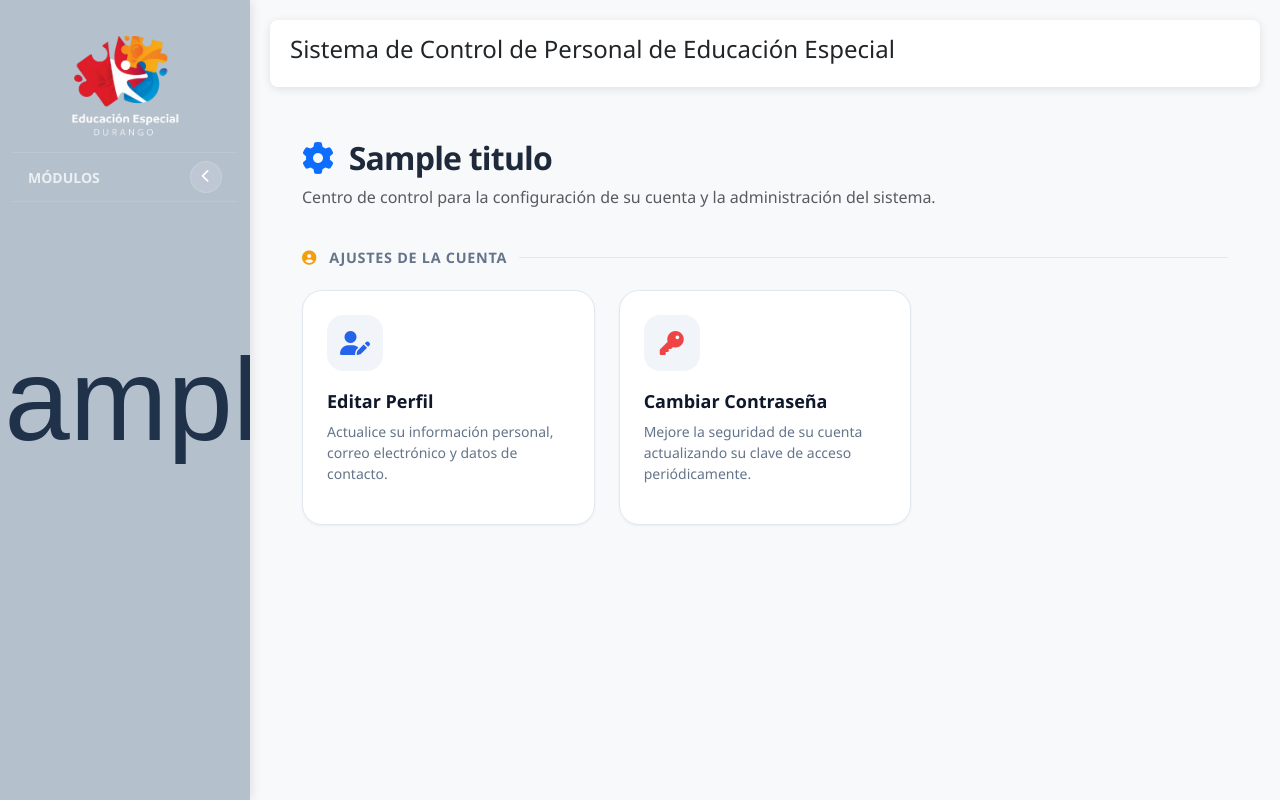
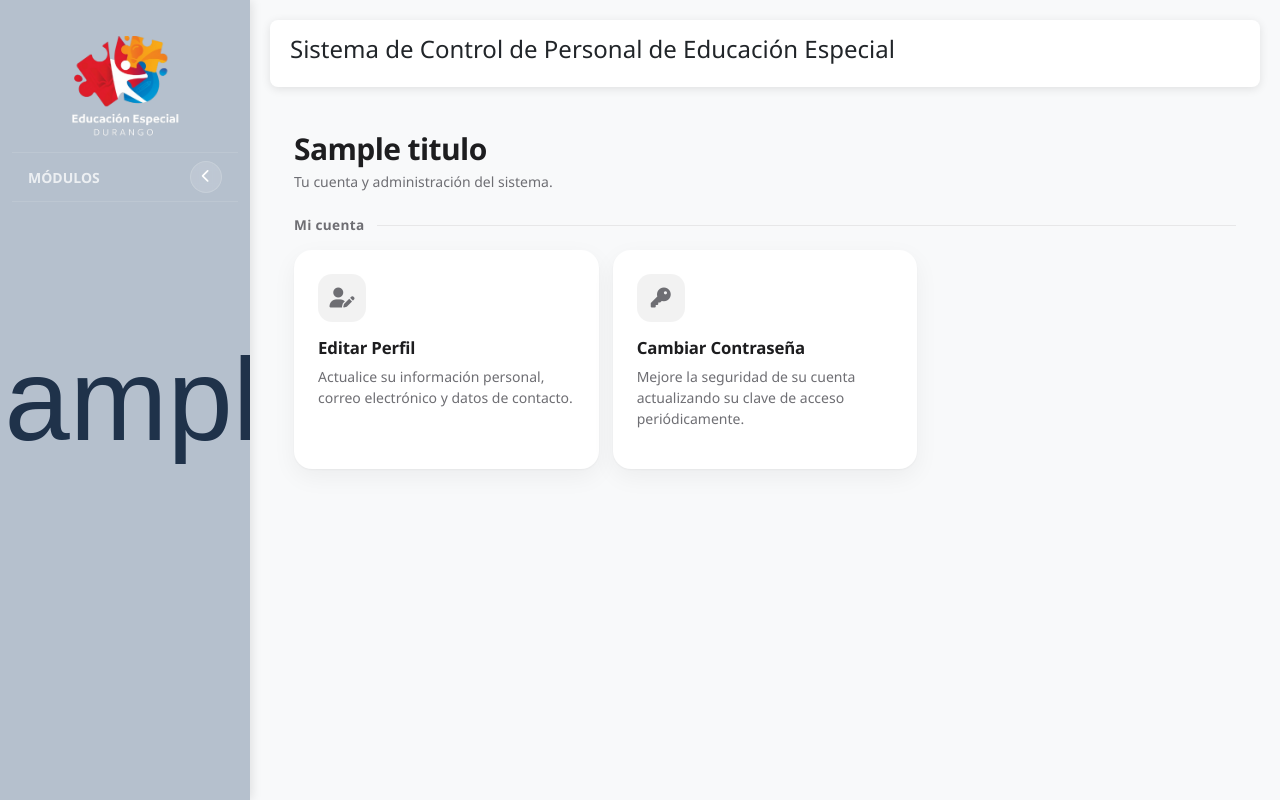
Before and after one commit to macrocleanquimica/control_maestros, a Django app: template gestion_escolar/templates/gestion_escolar/ajustes/ajustes.html in a window 1280 px wide. Run offline with Django 5.2, Linux system fonts and the light colour scheme; the template is opened without the code that fills it: most values are stand-ins (such as "Sample title", 1, 10 or a date in 2020); grey boxes marked "Sample" are stand-in pictures; parts of the project's set-up code (start-up, migrations or seed data) failed here and were passed over; some libraries are stand-ins or nearby versions.

Commit message:
style: ajustes, lista por funcion y temas con estilo minimalista
Tarjetas y paneles sobrios. El avatar de tema ahora muestra su color real. Intactos: enlaces, exportar, DataTables y permisos.

```diff
--- a/gestion_escolar/templates/gestion_escolar/ajustes/ajustes.html
+++ b/gestion_escolar/templates/gestion_escolar/ajustes/ajustes.html
@@ -5,17 +5,8 @@
 
 {% block content %}
 <style>
-    :root {
-        --ah-primary: #2563eb;
-        --ah-secondary: #64748b;
-        --ah-bg: #f8fafc;
-        --ah-card-bg: #ffffff;
-        --ah-border: #e2e8f0;
-        --ah-shadow: 0 4px 6px -1px rgba(0, 0, 0, 0.1), 0 2px 4px -1px rgba(0, 0, 0, 0.06);
-    }
-
     .hub-container {
-        padding: 2rem;
+        padding: 1.5rem;
         animation: fadeIn 0.5s ease-out;
     }
 
@@ -25,22 +16,21 @@
     }
 
     .hub-header {
-        margin-bottom: 2.5rem;
+        margin-bottom: 1.5rem;
     }
 
     .hub-title {
-        font-weight: 800;
-        color: #1e293b;
-        letter-spacing: -0.025em;
+        font-weight: 700;
+        letter-spacing: -0.02em;
+        color: var(--text, #1d1d1f);
     }
 
     .hub-section-title {
-        font-size: 0.9rem;
-        font-weight: 700;
-        text-transform: uppercase;
-        color: var(--ah-secondary);
-        letter-spacing: 0.05em;
-        margin-bottom: 1.5rem;
+        font-size: 0.85rem;
+        font-weight: 600;
+        color: var(--text-2, #6e6e73);
+        letter-spacing: 0.025em;
+        margin-bottom: 1rem;
         display: flex;
         align-items: center;
         gap: 0.75rem;
@@ -50,81 +40,60 @@
         content: "";
         flex-grow: 1;
         height: 1px;
-        background: var(--ah-border);
+        background: var(--hairline, rgba(0,0,0,0.07));
     }
 
     /* Hub Cards */
     .hub-grid {
         display: grid;
         grid-template-columns: repeat(auto-fill, minmax(280px, 1fr));
-        gap: 1.5rem;
-        margin-bottom: 3rem;
+        gap: 14px;
+        margin-bottom: 2rem;
     }
 
     .hub-card {
-        background: var(--ah-card-bg);
-        border: 1px solid var(--ah-border);
-        border-radius: 1.25rem;
+        background: var(--surface, #fff);
+        border-radius: var(--r-card, 18px);
         padding: 1.5rem;
         text-decoration: none;
         color: inherit;
-        transition: all 0.3s cubic-bezier(0.4, 0, 0.2, 1);
         display: flex;
         flex-direction: column;
         position: relative;
         overflow: hidden;
-        box-shadow: 0 1px 3px rgba(0,0,0,0.05);
+        box-shadow: var(--sh-card, 0 1px 2px rgba(0,0,0,0.04), 0 8px 24px rgba(0,0,0,0.05));
+        transition: transform .2s, box-shadow .2s;
     }
 
     .hub-card:hover {
-        transform: translateY(-8px);
-        box-shadow: 0 20px 25px -5px rgba(0, 0, 0, 0.1), 0 10px 10px -5px rgba(0, 0, 0, 0.04);
-        border-color: var(--ah-primary);
-    }
-
-    .hub-card::before {
-        content: "";
-        position: absolute;
-        top: 0;
-        left: 0;
-        width: 4px;
-        height: 0;
-        background: var(--ah-primary);
-        transition: height 0.3s ease;
-    }
-
-    .hub-card:hover::before {
-        height: 100%;
+        transform: translateY(-3px);
+        box-shadow: var(--sh-lift, 0 12px 32px rgba(0,0,0,0.1));
+        color: inherit;
     }
 
     .hub-icon-wrapper {
-        width: 56px;
-        height: 56px;
-        border-radius: 1rem;
-        background: #f1f5f9;
+        width: 48px;
+        height: 48px;
+        border-radius: 14px;
+        background: rgba(0,0,0,0.05);
         display: flex;
         align-items: center;
         justify-content: center;
-        margin-bottom: 1.25rem;
-        font-size: 1.5rem;
-        color: var(--ah-primary);
-        transition: all 0.3s ease;
-    }
-
-    .hub-card:hover .hub-icon-wrapper {
-        background: var(--ah-primary);
-        color: white;
+        margin-bottom: 1rem;
+        font-size: 1.25rem;
+        color: var(--text-2, #6e6e73);
     }
 
     .hub-card-title {
-        font-weight: 700;
-        font-size: 1.125rem;
+        font-weight: 600;
+        font-size: 1.05rem;
+        letter-spacing: -0.01em;
         margin-bottom: 0.5rem;
-        color: #0f172a;
+        color: var(--text, #1d1d1f);
     }
 
     .hub-card-desc {
-        color: #64748b;
+        color: var(--text-2, #6e6e73);
         font-size: 0.875rem;
         line-height: 1.5;
     }
@@ -134,33 +103,25 @@
         right: 1.5rem;
         top: 1.5rem;
         opacity: 0;
-        transform: translateX(-10px);
-        transition: all 0.3s ease;
-        color: var(--ah-primary);
+        color: var(--text-3, #86868b);
     }
 
     .hub-card:hover .hub-arrow {
         opacity: 1;
-        transform: translateX(0);
     }
-
-    /* Category Badges */
-    .cat-personal { color: #f59e0b; }
-    .cat-system { color: #2563eb; }
-    .cat-security { color: #ef4444; }
 
 </style>
 
 <div class="hub-container">
     <!-- Header -->
     <div class="hub-header">
-        <h1 class="hub-title h2 mb-2"><i class="fas fa-cog text-primary me-2"></i> {{ titulo|default:"Ajustes Generales" }}</h1>
-        <p class="text-muted">Centro de control para la configuración de su cuenta y la administración del sistema.</p>
+        <h1 class="hub-title apple-title">{{ titulo|default:"Ajustes" }}</h1>
+        <p class="apple-subtitle">Tu cuenta y administración del sistema.</p>
     </div>
 
     <!-- Sección: Mi Cuenta -->
     <div class="hub-section">
-        <h2 class="hub-section-title"><i class="fas fa-user-circle cat-personal"></i> Ajustes de la Cuenta</h2>
+        <h2 class="hub-section-title">Mi cuenta</h2>
         <div class="hub-grid">
             <a href="{% url 'editar_perfil' %}" class="hub-card">
                 <i class="fas fa-arrow-right hub-arrow"></i>
@@ -173,7 +134,7 @@
 
             <a href="{% url 'cambiar_password' %}" class="hub-card">
                 <i class="fas fa-arrow-right hub-arrow"></i>
-                <div class="hub-icon-wrapper" style="color: #ef4444;">
+                <div class="hub-icon-wrapper">
                     <i class="fas fa-key"></i>
                 </div>
                 <h3 class="hub-card-title">Cambiar Contraseña</h3>
@@ -185,7 +146,7 @@
     <!-- Sección: Gestión del Sistema (Superusuatio) -->
     {% if user.is_superuser %}
     <div class="hub-section mt-4">
-        <h2 class="hub-section-title"><i class="fas fa-server cat-system"></i> Gestión del Sistema</h2>
+        <h2 class="hub-section-title">Sistema</h2>
         <div class="hub-grid">
             <a href="{% url 'user_list' %}" class="hub-card">
                 <i class="fas fa-arrow-right hub-arrow"></i>
@@ -198,7 +159,7 @@
 
             <a href="{% url 'role_list' %}" class="hub-card">
                 <i class="fas fa-arrow-right hub-arrow"></i>
-                <div class="hub-icon-wrapper" style="color: #10b981;">
+                <div class="hub-icon-wrapper">
                     <i class="fas fa-user-shield"></i>
                 </div>
                 <h3 class="hub-card-title">Roles y Permisos</h3>
@@ -207,7 +168,7 @@
 
             <a href="{% url 'asignar_director' %}" class="hub-card">
                 <i class="fas fa-arrow-right hub-arrow"></i>
-                <div class="hub-icon-wrapper" style="color: #6366f1;">
+                <div class="hub-icon-wrapper">
                     <i class="fas fa-user-tie"></i>
                 </div>
                 <h3 class="hub-card-title">Asignar Director</h3>
@@ -217,7 +178,7 @@
             {% if perms.gestion_escolar.view_tema %}
             <a href="{% url 'tema_list' %}" class="hub-card">
                 <i class="fas fa-arrow-right hub-arrow"></i>
-                <div class="hub-icon-wrapper" style="color: #ec4899;">
+                <div class="hub-icon-wrapper">
                     <i class="fas fa-palette"></i>
                 </div>
                 <h3 class="hub-card-title">Gestión de Temas</h3>
```
Also changed, not shown: gestion_escolar/templates/gestion_escolar/ajustes/tema_list.html (+40 -52 lines), gestion_escolar/templates/gestion_escolar/lista_por_funcion.html (+43 -72 lines).
